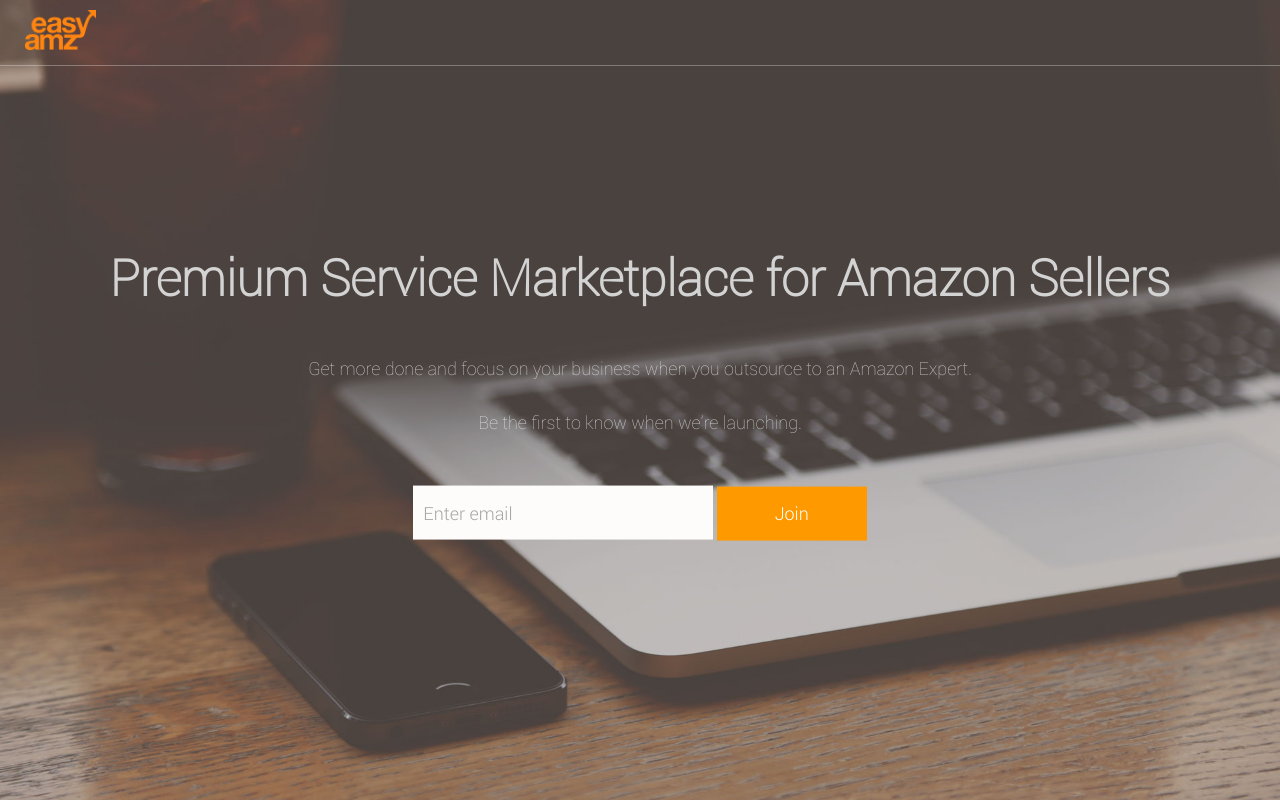
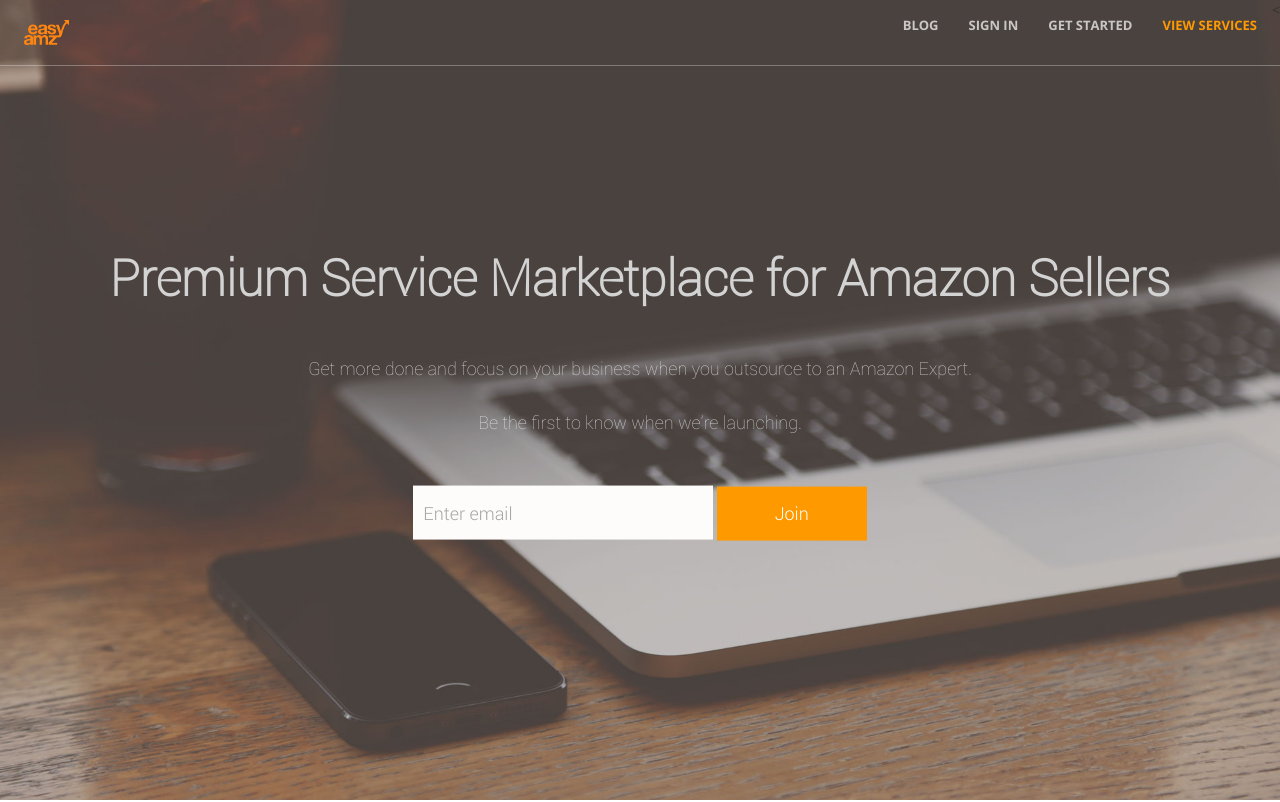
Before and after one commit to btong21/easyAMZ, a website: page index.html in a window 1280 px wide. Shown: the top 802 px of the page. Drawn offline with nearby package versions, Linux system fonts and the light colour scheme.

Commit message:
logo change

```diff
--- a/css/easyamz.css
+++ b/css/easyamz.css
@@ -25,9 +25,10 @@
 }
 
 .logotop {
-	height: 40px;
-	margin-left: 10px;
-	margin-top: -5px;
+	height: 25px;
+	margin-left: 20%;
+	margin-top: 5px;
+	float:left;
 }
 
 #mainNav {
--- a/index.html
+++ b/index.html
@@ -81,7 +81,7 @@
             </div>
 
             <!-- Collect the nav links, forms, and other content for toggling -->
-         <!--    <div class="collapse navbar-collapse" id="bs-example-navbar-collapse-1">
+            <div class="collapse navbar-collapse" id="bs-example-navbar-collapse-1">
                 <ul class="nav  navbar-nav navbar-right">
                     <li>
                         <a class="page-scroll" href="#about">Blog</a>
@@ -93,8 +93,8 @@
                         <a class="page-scroll" href="#portfolio">Get Started</a>
                     </li>
                     < <li>
-                        <a class="page-scroll" href="#contact">Contact</a>
-                    </li> -->
+                        <a class="page-scroll" href="#contact">View Services</a>
+                    </li>
                 </ul>
             </div>
             <!-- /.navbar-collapse -->
```
